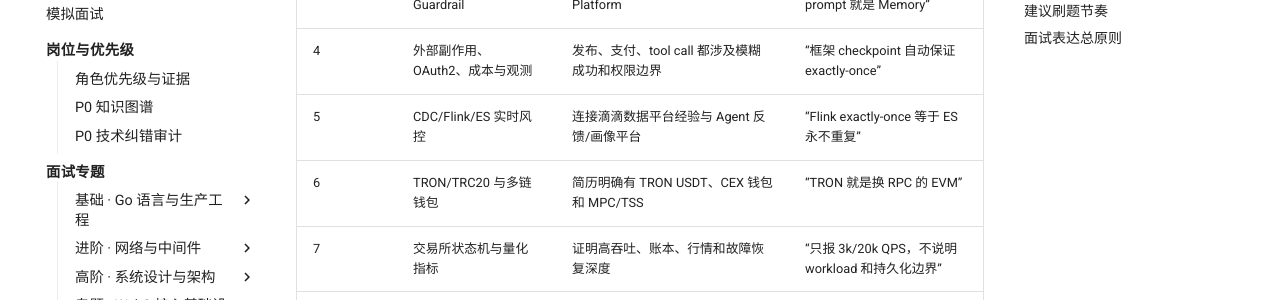
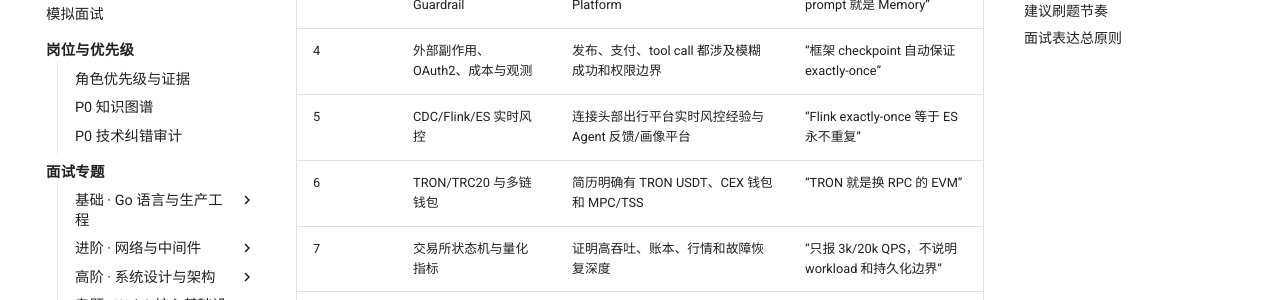
Before and after one commit to twodog-tt/Golang-development-manual, an MkDocs documentation site: the page built from docs/interview/_meta/p0-knowledge-graph.md, in a window 1280 px wide and 900 px high, scrolled down 761 px. Shown: the part 151-451 px from the top of the window. Built offline with MkDocs 1.6.1 and Material for MkDocs 9.7.7, drawn with Linux system fonts in a browser that asks for light colours; comment, search, counter and statistics services are not loaded.

Commit message:
docs: anonymize employer reference

```diff
--- a/docs/interview/_meta/p0-knowledge-graph.md
+++ b/docs/interview/_meta/p0-knowledge-graph.md
@@ -76,7 +76,7 @@ flowchart LR
 | 2 | Agent 工作流与 HITL | OctoAgentFlow 最核心、最容易被深挖的 0→1 证据 | “加一个 pending 状态就是人工审核” |
 | 3 | Persona / Memory / Guardrail | 区分普通 LLM API 接入和 Agent Platform | “把全部聊天记录塞进 prompt 就是 Memory” |
 | 4 | 外部副作用、OAuth2、成本与观测 | 发布、支付、tool call 都涉及模糊成功和权限边界 | “框架 checkpoint 自动保证 exactly-once” |
-| 5 | CDC/Flink/ES 实时风控 | 连接滴滴数据平台经验与 Agent 反馈/画像平台 | “Flink exactly-once 等于 ES 永不重复” |
+| 5 | CDC/Flink/ES 实时风控 | 连接头部出行平台实时风控经验与 Agent 反馈/画像平台 | “Flink exactly-once 等于 ES 永不重复” |
 | 6 | TRON/TRC20 与多链钱包 | 简历明确有 TRON USDT、CEX 钱包和 MPC/TSS | “TRON 就是换 RPC 的 EVM” |
 | 7 | 交易所状态机与量化指标 | 证明高吞吐、账本、行情和故障恢复深度 | “只报 3k/20k QPS，不说明 workload 和持久化边界” |
 | 8 | Staff 案例 | 架构师岗位需要跨团队决策、迁移和组织影响 | “把题库模板包装成自己做过的生产案例” |
```
